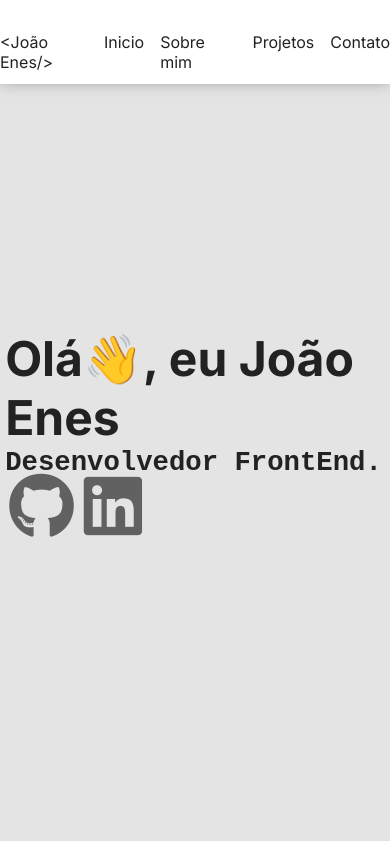
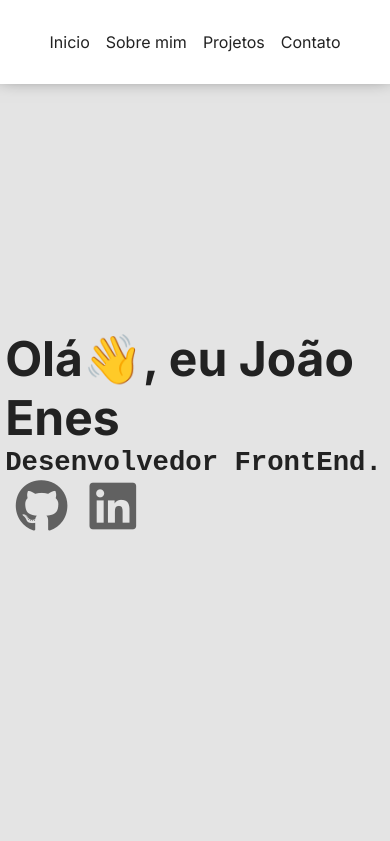
Before and after one commit to joaogabrielenes/PortifolioJoaoEnes, a plain HTML site: page index.html in a window 390 px wide. Shown: the top 841 px of the page. Drawn offline with nearby package versions, Linux system fonts and the light colour scheme.

Commit message:
iconsatt

```diff
--- a/styles.css
+++ b/styles.css
@@ -562,6 +562,17 @@ footer>p{
 
 @media screen and (max-width: 655px){
 
+
+    nav{
+        display: flex;
+        justify-content: center;
+        align-items: center;
+    }
+
+    #logo{
+        display: none;
+    }
+
     #sumir{
         display: none;
     }
@@ -588,6 +599,16 @@ footer>p{
 
 
     }
+
+    .iconeprincipal{
+        background-color: transparent;
+        border: none;
+        cursor: pointer;
+        transform: scale(4);
+        margin: 20px 25px 0 30px;
+        outline: 20px;
+    }
+
 
      #todosprojetos{
         display: flex;
```
Also changed, not shown: index.html (+0 -2 lines).
